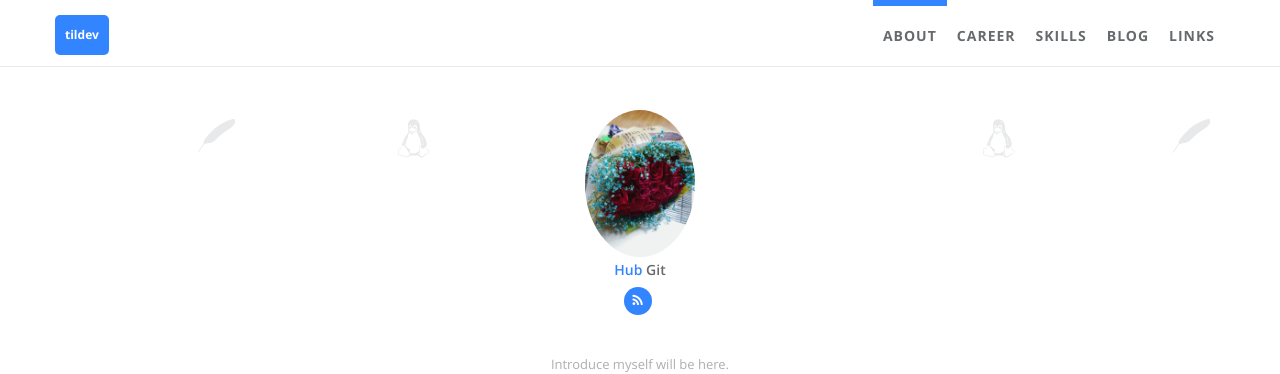
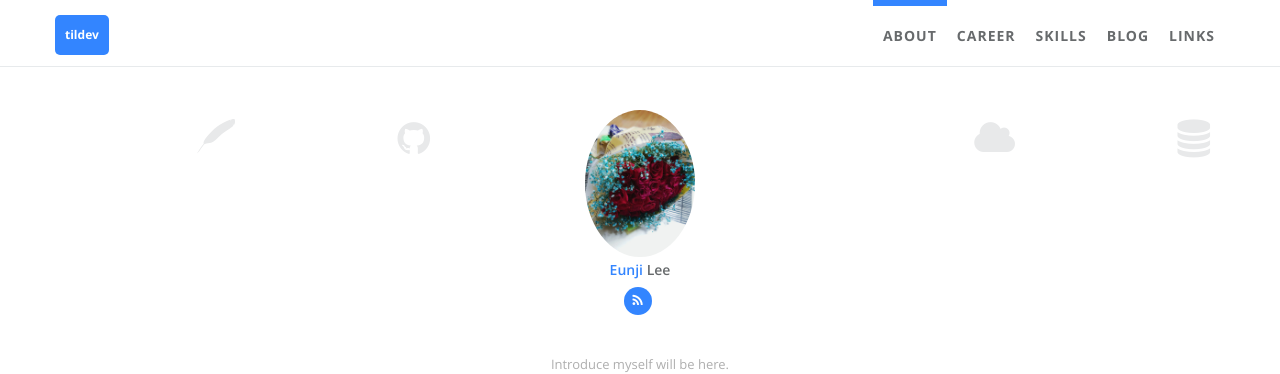
Before and after one commit to tildev/backup-tildev.github.io, a Jekyll site: the page built from index.html, in a window 1280 px wide and 900 px high, scrolled down 505 px. Shown: the top 374 px of the window. Built offline with Jekyll 4.4.1, drawn with Linux system fonts in a browser that asks for light colours.

Commit message:
index page - 개인정보, 아이콘 수정

```diff
--- a/_config.yml
+++ b/_config.yml
@@ -11,9 +11,9 @@ img_path: /static/assets/img/blog  # url should be '/homepage/static/assets/img/
 
 # author -- index page "about me" section
 author:  # change following line to your infomation.
-  name: GitHub  # Be used at blog posts' author.
-  first_name: Hub  # Be used at index page about me section.
-  last_name: Git  # Be used at index page about me section.
+  name: tildev # Be used at blog posts' author.
+  first_name: Eunji  # Be used at index page about me section.
+  last_name: Lee  # Be used at index page about me section.
   avatar: /static/assets/img/landing/avatar.jpg  # upload your avatar at directory and edit it.
   github_username:  # Leave blank if you don't have now
   linkedin_id:  # Leave blank if you don't have now
@@ -24,10 +24,10 @@ author:  # change following line to your infomation.
   # skill icons are on avatar's left and right side. Reference urls are http://fontawesome.io/ and http://fizzed.com/oss/font-mfizz
   skill_icon1:
     - name: icon-apache
-    - name: fa-linux
+    - name: fa-github
   skill_icon2:
-    - name: fa-linux
-    - name: icon-apache
+    - name: fa-cloud
+    - name: fa-database
   desc: Introduce myself will be here.  # Describe yourself.
 
 # comment
```
